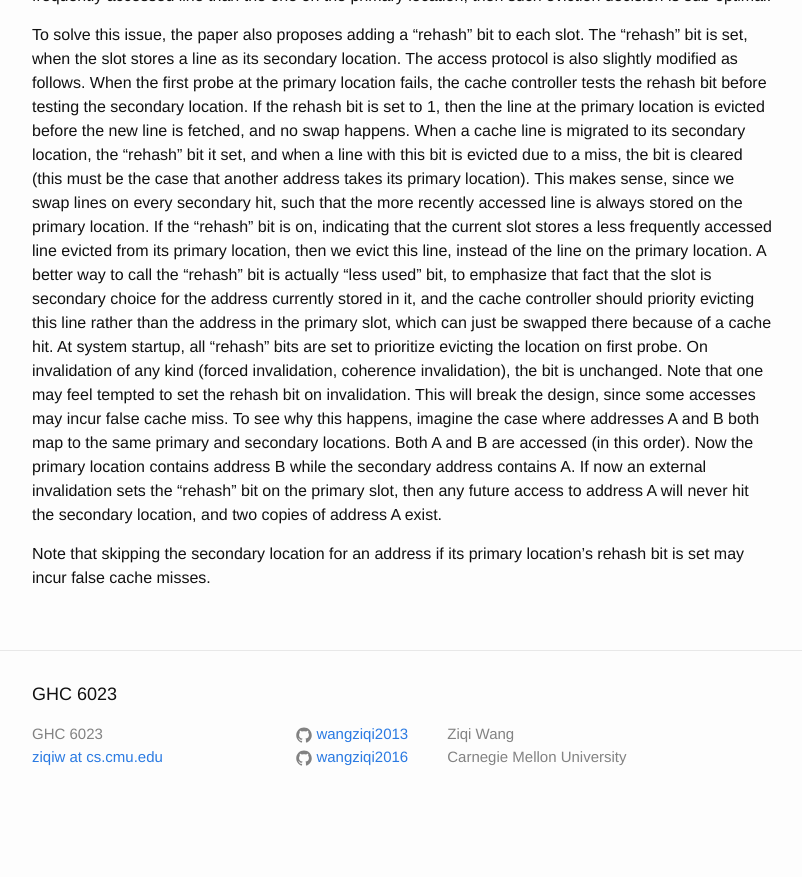
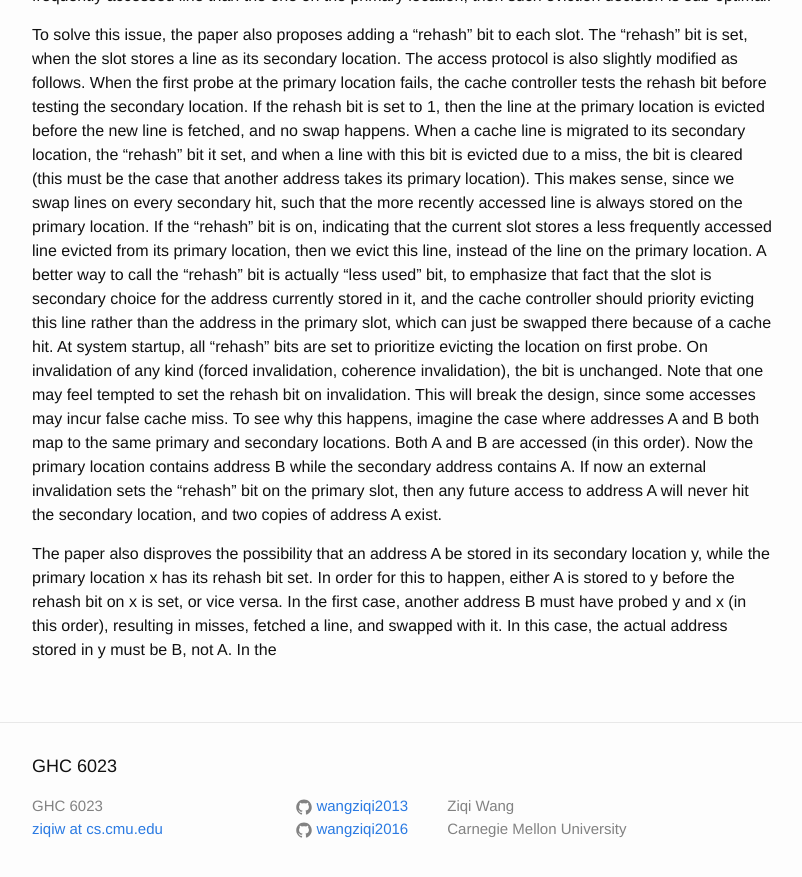
Before and after one commit to wangziqi2013/wangziqi2013.github.io, a Jekyll site: the page built from _posts/2020-05-30-column-associative-cache.markdown, in a window 1280 px wide and 900 px high, scrolled down 1846 px. Shown: the top 877 px of the window, without its empty margins (238-1040 px from the left). Built offline with Jekyll 4.4.1, drawn with Linux system fonts in a browser that asks for light colours; before the commit the page ends 2674 px from its top, so only the background shows below that.

Commit message:
Adding first case

```diff
--- a/_posts/2020-05-30-column-associative-cache.markdown
+++ b/_posts/2020-05-30-column-associative-cache.markdown
@@ -88,5 +88,7 @@ primary and secondary locations. Both A and B are accessed (in this order). Now
 address B while the secondary address contains A. If now an external invalidation sets the "rehash" bit on the primary
 slot, then any future access to address A will never hit the secondary location, and two copies of address A exist.
 
-Note that skipping the secondary location for an address if its primary location's rehash bit is set may incur
-false cache misses.
+The paper also disproves the possibility that an address A be stored in its secondary location y, while the primary location
+x has its rehash bit set. In order for this to happen, either A is stored to y before the rehash bit on x is set, or
+vice versa. In the first case, another address B must have probed y and x (in this order), resulting in misses, fetched
+a line, and swapped with it. In this case, the actual address stored in y must be B, not A. In the
```
